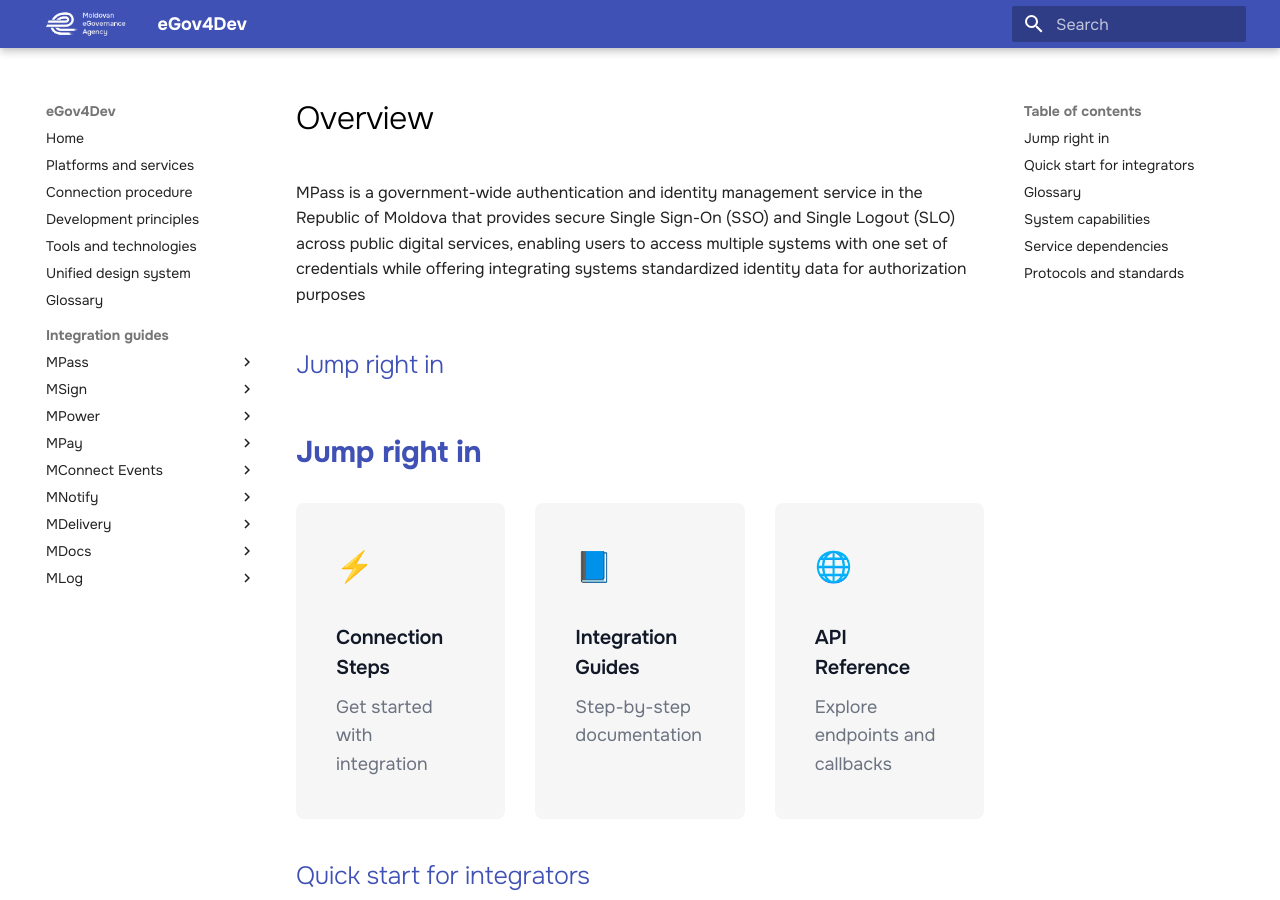
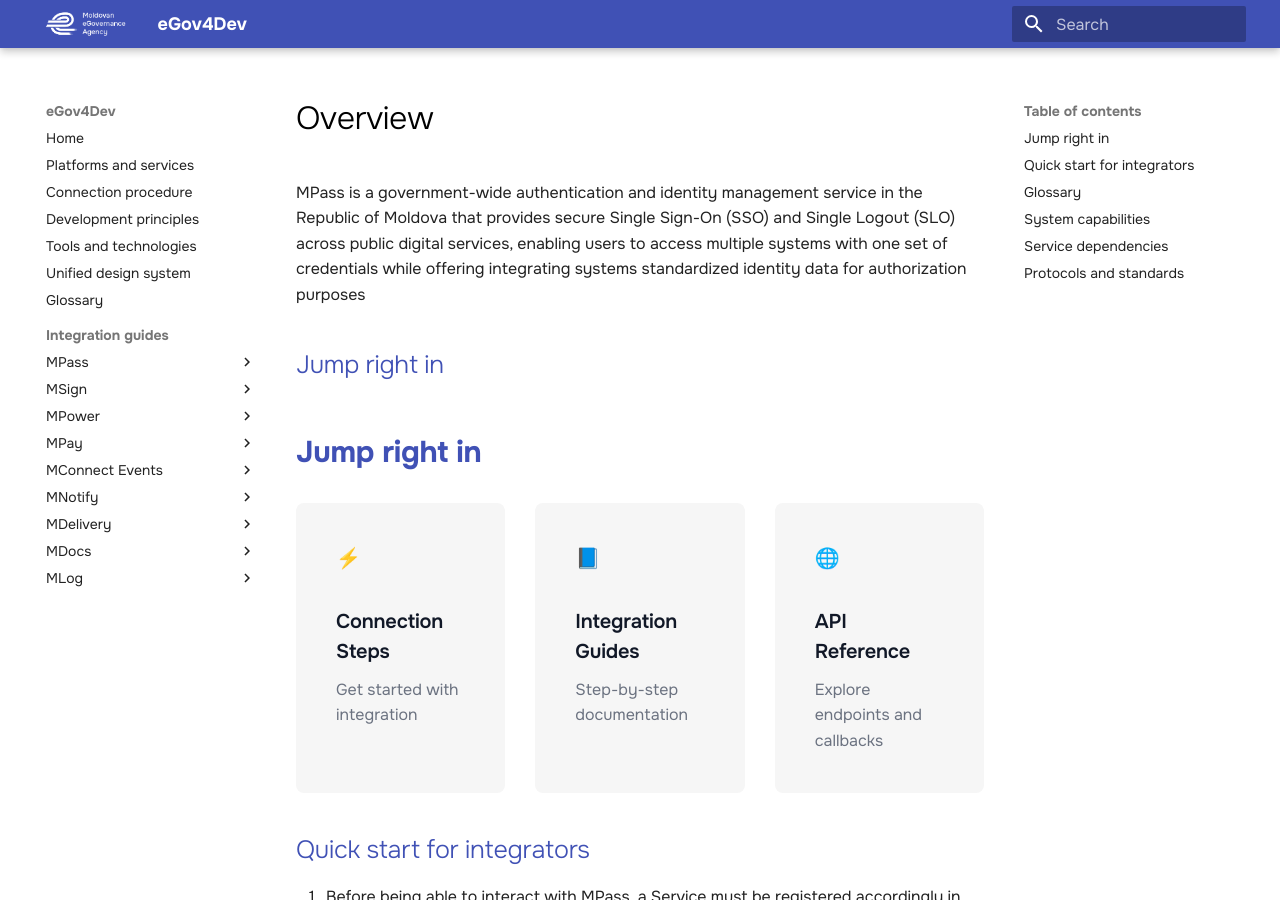
Before and after one commit to egov-moldova/egov4dev, an MkDocs documentation site: the page built from docs/guides/mpass/index.md, in a window 1280 px wide and 900 px high. Built offline with MkDocs 1.6.1 and Material for MkDocs 9.7.7, drawn with Linux system fonts in a browser that asks for light colours.

Commit message:
Update index.md

```diff
--- a/docs/guides/mpass/index.md
+++ b/docs/guides/mpass/index.md
@@ -9,19 +9,19 @@
 
   <div style="display: flex; gap: 1.5rem;">
     <a href="process/" class="quick-link-card">
-      <div style="font-size: 1.5rem; margin-bottom: 0.5rem;">⚡</div>
+      <div style="font-size: 1rem; margin-bottom: 0.2rem;">⚡</div>
       <h3 style="font-size: 1rem; font-weight: 600; color: #111827; margin-bottom: 0.5rem;">Connection Steps</h3>
-      <p style="color: #6b7280; margin: 0; font-size: 0.9rem;">Get started with integration</p>
+      <p style="color: #6b7280; margin: 0; font-size: 0.8rem;">Get started with integration</p>
     </a>
     <a href="integration-development/" class="quick-link-card">
-      <div style="font-size: 1.5rem; margin-bottom: 0.5rem;">📘</div>
+      <div style="font-size: 1rem; margin-bottom: 0.2rem;">📘</div>
       <h3 style="font-size: 1rem; font-weight: 600; color: #111827; margin-bottom: 0.5rem;">Integration Guides</h3>
-      <p style="color: #6b7280; margin: 0; font-size: 0.9rem;">Step-by-step documentation</p>
+      <p style="color: #6b7280; margin: 0; font-size: 0.8rem;">Step-by-step documentation</p>
     </a>
     <a href="api-references/" class="quick-link-card">
-      <div style="font-size: 1.5rem; margin-bottom: 0.5rem;">🌐</div>
+      <div style="font-size: 1rem; margin-bottom: 0.2rem;">🌐</div>
       <h3 style="font-size: 1rem; font-weight: 600; color: #111827; margin-bottom: 0.5rem;">API Reference</h3>
-      <p style="color: #6b7280; margin: 0; font-size: 0.9rem;">Explore endpoints and callbacks</p>
+      <p style="color: #6b7280; margin: 0; font-size: 0.8rem;">Explore endpoints and callbacks</p>
     </a>
   </div>
 </div>
```
